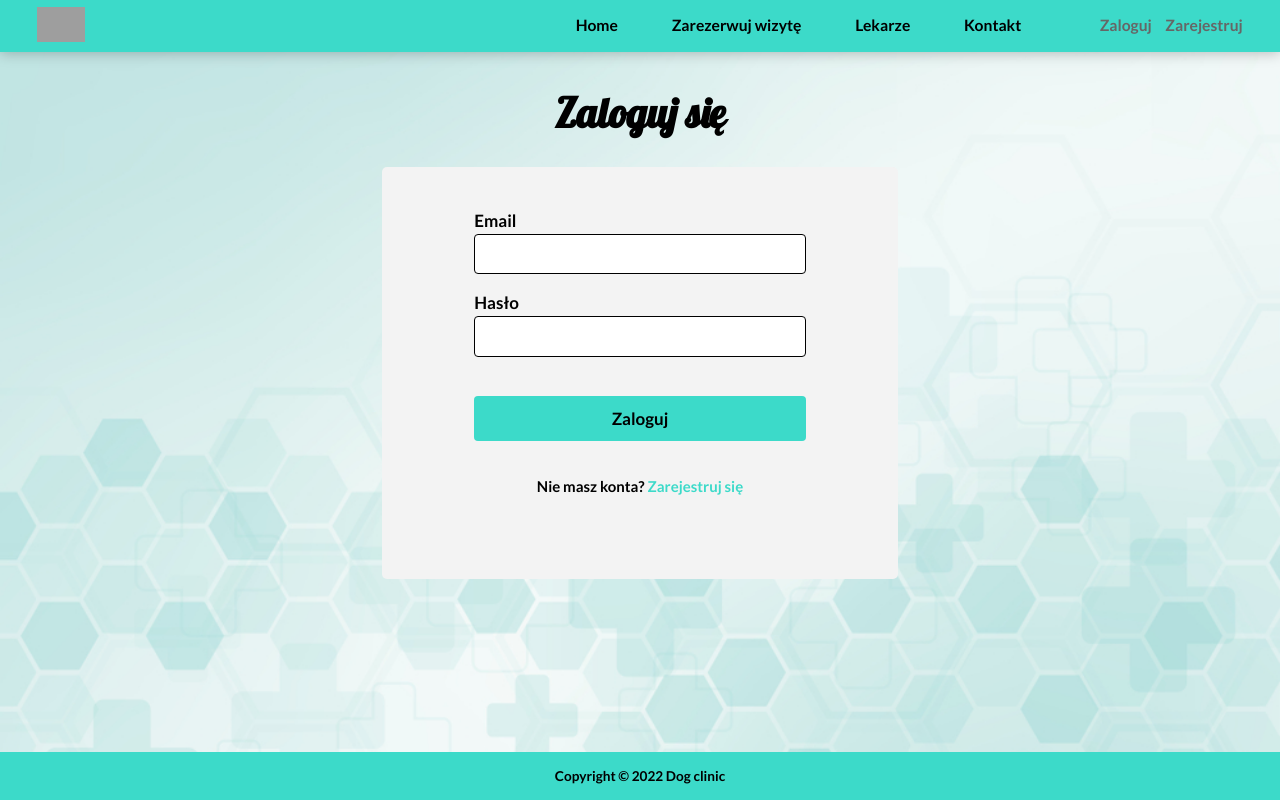
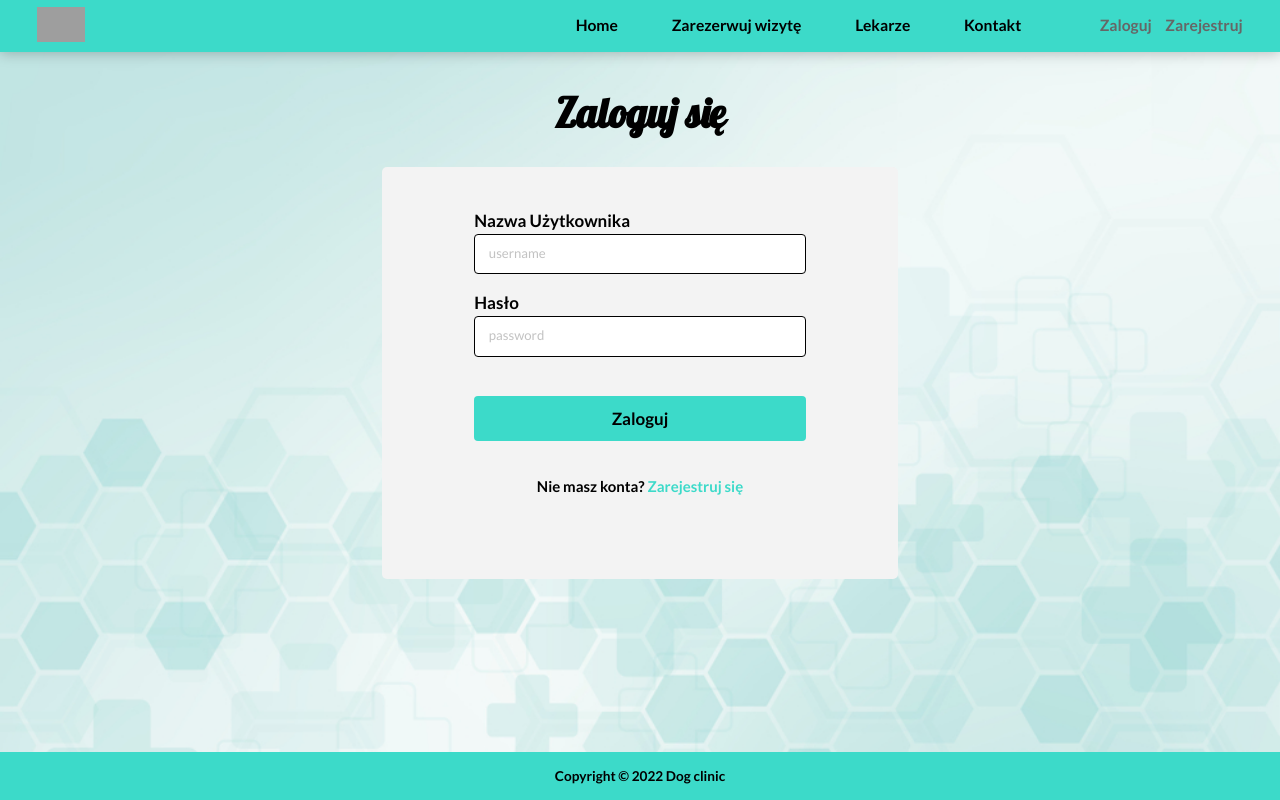
Before and after one commit to marekidziak1/ENGINEER2022_dog_clinic_system, a Django app: page /users/login/ in a window 1280 px wide. Run offline with Django 4.2, Linux system fonts and the light colour scheme; grey boxes are pictures that could not be loaded.

Commit message:
complete login view function

```diff
--- a/backend/users/forms.py
+++ b/backend/users/forms.py
@@ -1,14 +1,23 @@
 from django import forms
+from django.forms.widgets import PasswordInput, TextInput
 from django.contrib.auth.models import User
-from django.contrib.auth.forms import UserCreationForm
-
-
+from django.contrib.auth.forms import UserCreationForm, AuthenticationForm
 class UserRegisterForm(UserCreationForm):
+    username = forms.CharField(widget=TextInput(attrs={'class': 'g__form-input input','placeholder': 'username','type':"text"}))
+    password1 = forms.CharField(widget=PasswordInput(attrs={'class': 'g__form-input input','placeholder':'type password','type':"password"}))
+    password2 = forms.CharField(widget=PasswordInput(attrs={'class': 'g__form-input input','placeholder':'confirm password','type':"password"}))
     class Meta:
         model=User
         fields = ['username','password1','password2']
-    def __init__(self, *args, **kwargs):
-        super(UserRegisterForm, self).__init__(*args, **kwargs)
-        self.fields['username'].widget.attrs.update({'class': 'g__form-input input', 'type':"text"})
-        self.fields['password1'].widget.attrs.update({'class': 'g__form-input input', 'type':"text"})
-        self.fields['password2'].widget.attrs.update({'class': 'g__form-input input', 'type':"text"})
+    # def __init__(self, *args, **kwargs):
+    #     super(UserRegisterForm, self).__init__(*args, **kwargs)
+    #     self.fields['username'].widget.attrs.update({'class': 'g__form-input input', 'type':"text"})
+    #     self.fields['password1'].widget.attrs.update({'class': 'g__form-input input', 'type':"password"})
+    #     self.fields['password2'].widget.attrs.update({'class': 'g__form-input input', 'type':"password"})
+
+class UserAuthenticationForm(AuthenticationForm):
+    username = forms.CharField(widget=TextInput(attrs={'class': 'g__form-input input','placeholder': 'username','type':"text"}))
+    password = forms.CharField(widget=PasswordInput(attrs={'class': 'g__form-input input','placeholder':'password','type':"password"}))
+    class Meta:
+        model = User
+        fields = ['username','password']
--- a/backend/users/templates/users/login.html
+++ b/backend/users/templates/users/login.html
@@ -7,18 +7,23 @@
             <h1 class="g__title">Zaloguj się</h1>
         </div>
         <div class="g__form-wrapper login__form-wrapper">
-            <form action="" class="g__form">
+            <form method="POST" action="" class="g__form">
+                {% csrf_token %}
                 <div class="g__form-row">
-                    <label class="g__form-label">Email</label>
-                    <input type="email" name="loginEmail" class="g__form-input input" required>
+                    <label class="g__form-label">Nazwa Użytkownika</label>
+                    {{form.username}}
+                    {{form.username.errors}}
+                    <!-- <input type="text" name="username" class="g__form-input input" required> -->
                 </div>
                 <div class="g__form-row">
                     <label class="g__form-label">Hasło</label>
-                    <input type="password" name="loginPassword" class="g__form-input input" required>
+                    {{form.password}}
+                    {{form.password.errors}}
+                    <!-- <input type="password" name="password" class="g__form-input input" required> -->
                 </div>
                 <div class="g__form-row g__form-row-submit">
-                    <!-- <button class="g__form-btn">Zaloguj</button> -->
-                    <a href="../your_dogs/your_dogs.html" class="g__form-btn">Zaloguj</a>
+                    <button type="submit" class="g__form-btn">Zaloguj</button>
+                    <!-- <a href="../your_dogs/your_dogs.html" class="g__form-btn">Zaloguj</a> -->
                 </div>
             </form>
             <div class="login__register-info has-text-centered">
--- a/backend/users/views.py
+++ b/backend/users/views.py
@@ -1,8 +1,10 @@
-from codecs import utf_16_be_decode
+from .forms import UserRegisterForm
+from .forms import UserAuthenticationForm
+from django.contrib import messages
+from django.contrib.auth import authenticate, login, logout
 from django.shortcuts import render, redirect
-from .forms import UserRegisterForm
-from django.contrib.auth import authenticate, login
-from django.contrib import messages
+
+
 # Create your views here.
 def registerView(request):
     form = UserRegisterForm()
@@ -17,15 +19,25 @@ def registerView(request):
                 username = form.cleaned_data.get('username')
                 password = form.cleaned_data.get('password1')
                 user = authenticate(request, username=username, password = password)
+                if user is not None:
+                    login(request, user)
+                    messages.info(request, 'Użytkownik utworzony i zalogowany')
+                    return redirect('home')
             except:
-                messages.error(request, 'Użytkownik utworzony ale nie można się zalogować')
+                messages.error(request, 'Użytkownik utworzony ale nie można było się zalogować')
                 return redirect('login_user')
-            if user is not None:
-                login(request, user)
-                return redirect('home')
     context={'form':form}
     return render(request, 'users/register.html', context)
 
 def loginView(request):
-    context={}
-    return render(request,"users/login.html" ,context)
+    form= UserAuthenticationForm()
+    if request.method == "POST":
+        form = UserAuthenticationForm(data=request.POST)
+        if form.is_valid():
+            user = form.get_user()
+            login(request, user)
+            return redirect('home')
+        else:
+            messages.error(request, 'Zła nazwa użytkownika lub hasło')
+    context={'form':form}
+    return render(request, "users/login.html", context)
```
Also changed, not shown: backend/db.sqlite3.
